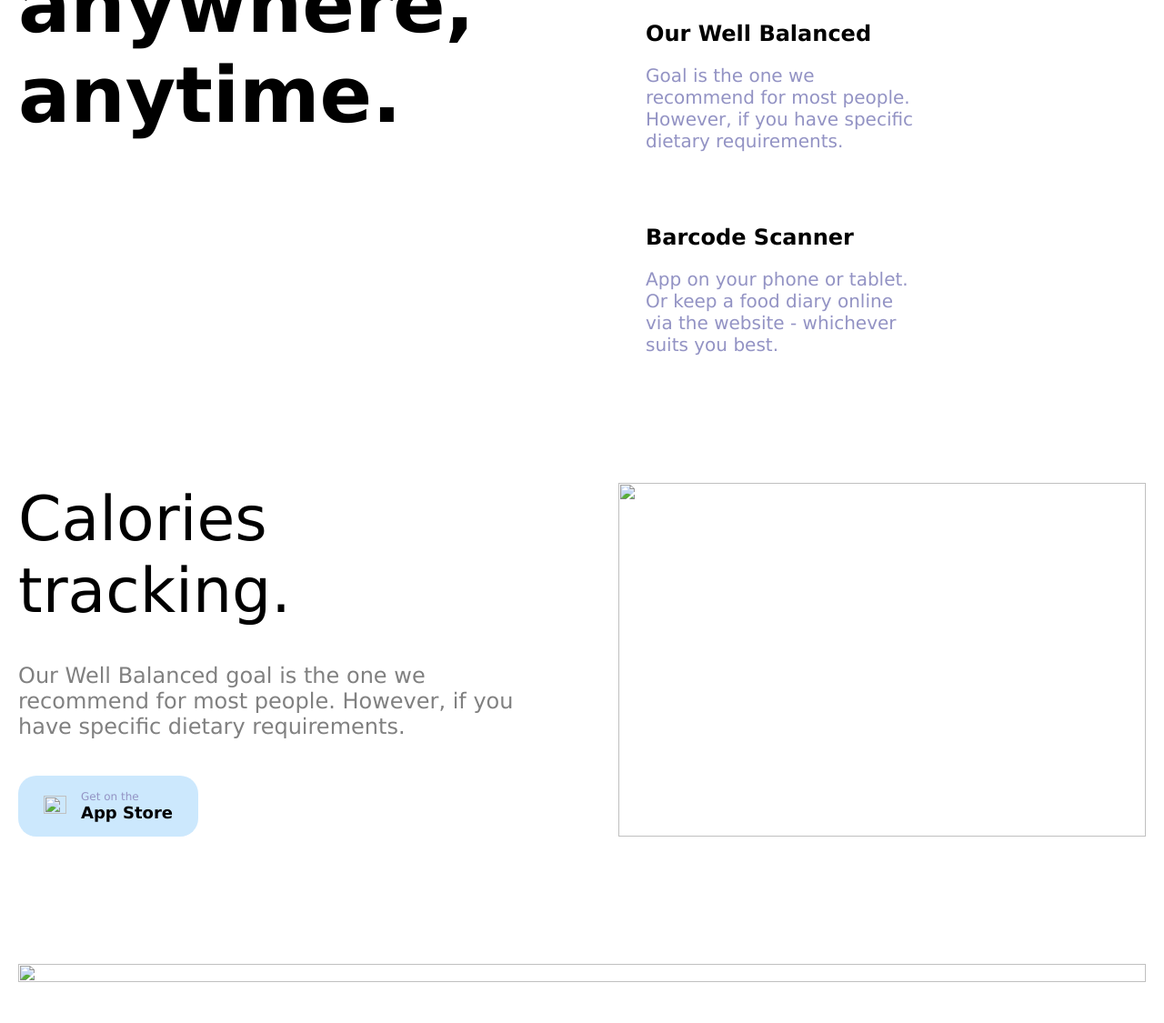
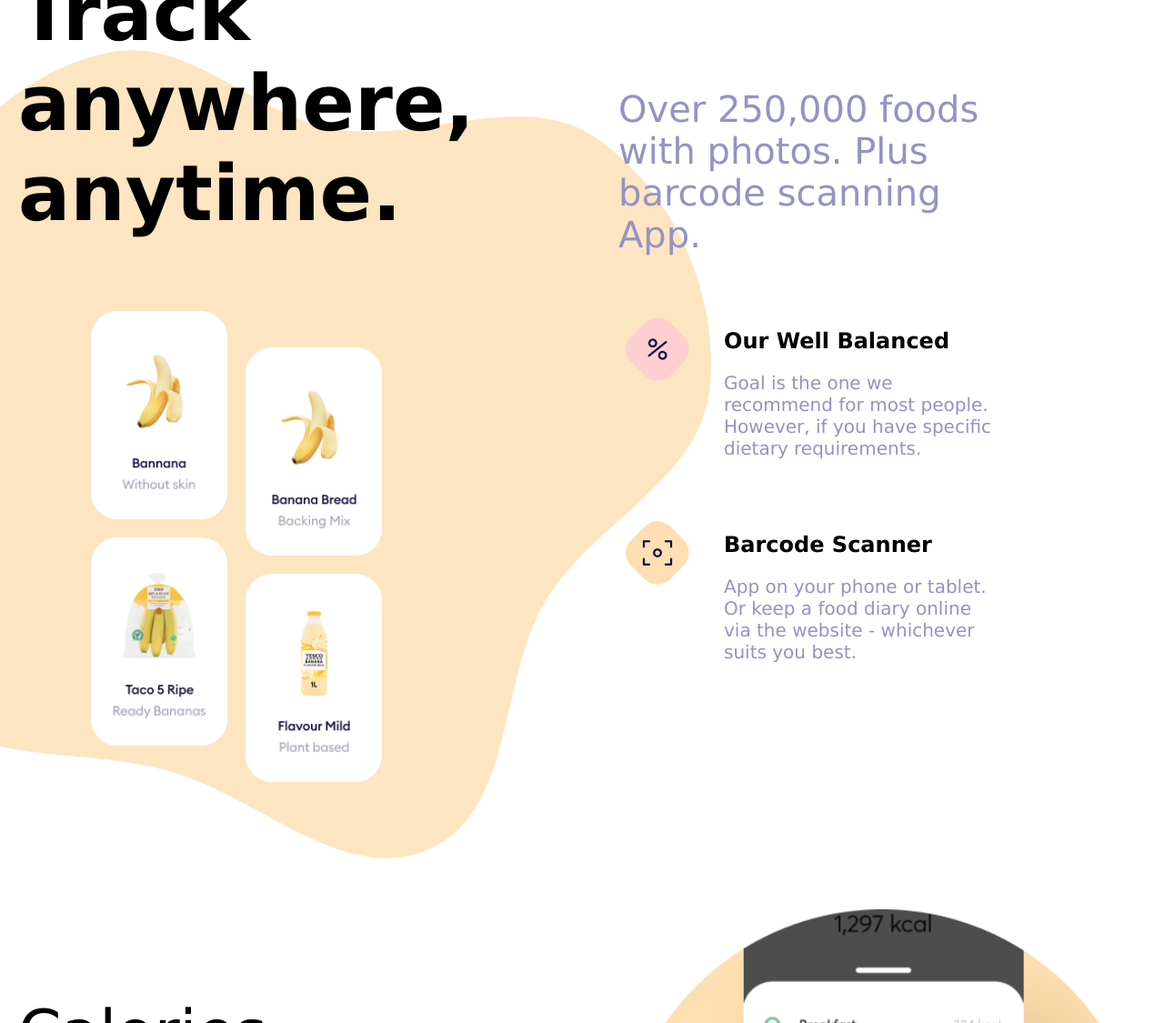
Before and after one commit to quantumshamim/1stProject, a plain HTML site: page index.html in a window 1280 px wide. Shown: the part 1675-2800 px from the top of the page at 91% size. Drawn offline with Linux system fonts and the light colour scheme; the site is published under a folder, as on GitHub Pages, so addresses that start at the root find nothing.

Commit message:
images updatedn

```diff
--- a/index.html
+++ b/index.html
@@ -17,26 +17,26 @@
     </nav>
 
     <!--Banner Section-->
-    <img class="banner-image" src="/images/image1.png" alt="">
+    <img class="banner-image" src="./images/image1.png" alt="">
     <section class="banner-section comtainer">
         <h1>
             Life <br>
             Changing <br>
             Weight Loss.
         </h1>
-        <div>Tracking made easy <img src="/images/banicon.png" alt=""></div>
+        <div>Tracking made easy <img src="./images/banicon.png" alt=""></div>
         <button>Start Now</button>
     </section>
 
     <!--This is Target Section-->
     <section class="target-section container between">
-        <img src="/images/target.png" alt="">
+        <img src="./images/target.png" alt="">
         <div class="details-section">
             <h2>Set your own targets.</h2>
             <p class="details">Our Well Balanced goal is the one we recommend for most people. However, if you have specific dietary requirements.</p>
 
             <div class="store-design">
-                <img src="/images/black-apple.png" alt="">
+                <img src="./images/black-apple.png" alt="">
                 <div>
                     <p>Get on the</p>
                     <h3>App Store</h3>
@@ -47,7 +47,7 @@
 
     <!-- Track Section -->
     <section class="track-section">
-        <img class="bg-track" src="/images/bg 3.png" alt="">
+        <img class="bg-track" src="./images/bg 3.png" alt="">
 
         <section class="container between">
             <div class="left-section">
@@ -58,13 +58,13 @@
 
                 <div class="img-grid">
                     <div>
-                        <img src="/images/banana.png" alt="">
-                        <img src="/images/taco.png" alt="">
+                        <img src="./images/banana.png" alt="">
+                        <img src="./images/taco.png" alt="">
                     </div>
 
                     <div>
-                        <img src="/images/banana-bread.png" alt="">
-                        <img src="/images/flavour-mild.png" alt="">
+                        <img src="./images/banana-bread.png" alt="">
+                        <img src="./images/flavour-mild.png" alt="">
                     </div>
                 </div>
             </div>
@@ -75,7 +75,7 @@
                 <h3>Over 250,000 foods with photos. Plus barcode scanning App.</h3>
 
                 <div class="details-div">
-                    <img src="/images/percent.png" alt="">
+                    <img src="./images/percent.png" alt="">
 
                     <div>
                         <h2>Our Well Balanced</h2>
@@ -84,7 +84,7 @@
                 </div>
 
                 <div class="details-div">
-                    <img src="/images/camera.png" alt="">
+                    <img src="./images/camera.png" alt="">
 
                     <div>
                         <h2>Barcode Scanner</h2>
@@ -102,18 +102,18 @@
             <p class="details">Our Well Balanced goal is the one we recommend for most people. However, if you have specific dietary requirements.</p>
 
             <div class="store-design">
-                <img src="/images/black-apple.png" alt="">
+                <img src="./images/black-apple.png" alt="">
                 <div>
                     <p>Get on the</p>
                     <h3>App Store</h3>
                 </div>
             </div>
         </div>
-        <img src="/images/calories.png" alt="">
+        <img src="./images/calories.png" alt="">
     </section>
 
     <section class="company container">
-        <img src="/images/companies.png" alt="">
+        <img src="./images/companies.png" alt="">
     </section>
 
     <!-- join section -->
@@ -123,7 +123,7 @@
                 Join free <br> for 7 days
             </h2>
             <div class="store-design">
-                <img src="/images/white-apple.png" alt="">
+                <img src="./images/white-apple.png" alt="">
             <div>
                 <p>Get on the</p>
                 <h3>App Store</h3>
@@ -131,7 +131,7 @@
             </div>
         </div>
 
-        <img src="/images/free-section.png" alt="">
+        <img src="./images/free-section.png" alt="">
     </section>
 
 
```
